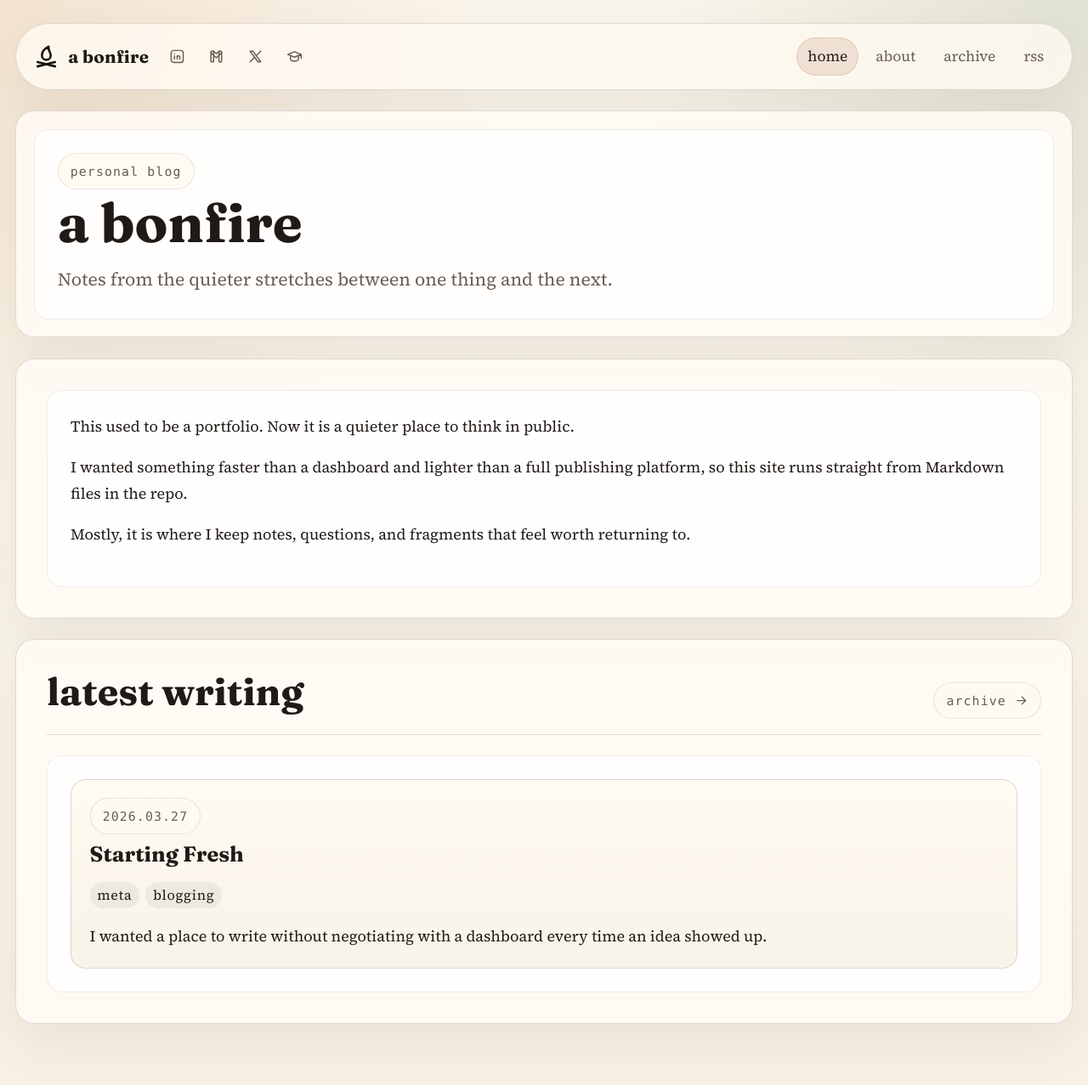
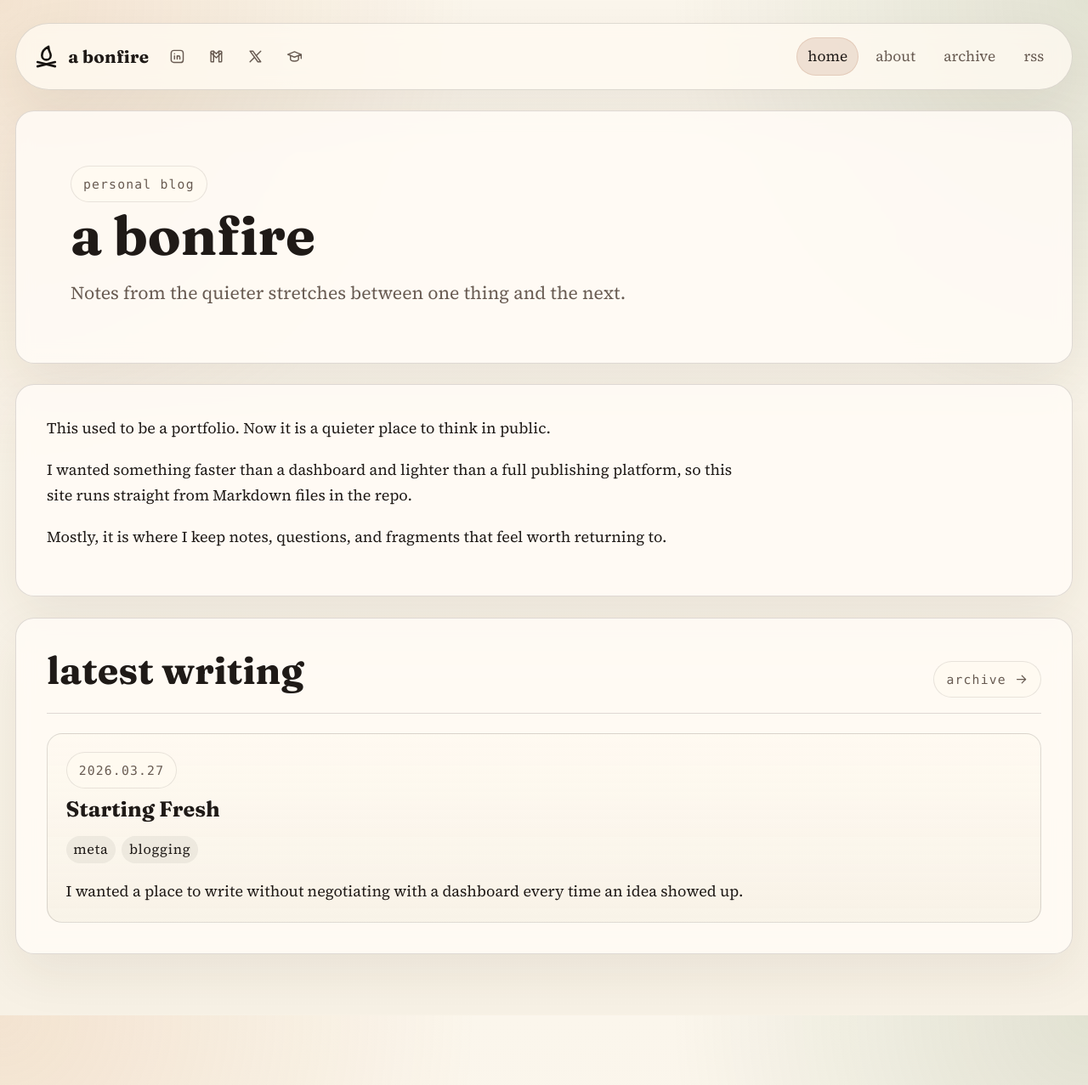
Before and after one commit to vkhangpham/vkhangpham.github.io, a Jekyll site: the page built from index.md, in a window 1280 px wide. Shown: the whole page at 85% size. Built offline with Jekyll 4.4.1, drawn with Linux system fonts in a browser that asks for light colours.

Commit message:
Refine content panel styling

```diff
--- a/assets/css/site.css
+++ b/assets/css/site.css
@@ -398,12 +398,8 @@ pre code {
   border-bottom: 1px solid var(--line);
 }
 
-.page-body {
-  padding: clamp(1rem, 2.5vw, 1.5rem);
-  border: 1px solid rgba(31, 26, 23, 0.08);
-  border-radius: 18px;
-  background: rgba(255, 255, 255, 0.78);
-  box-shadow: inset 0 1px 0 rgba(255, 255, 255, 0.45);
+.page-body > .prose {
+  max-width: var(--content-width);
 }
 
 .post-date,
```
